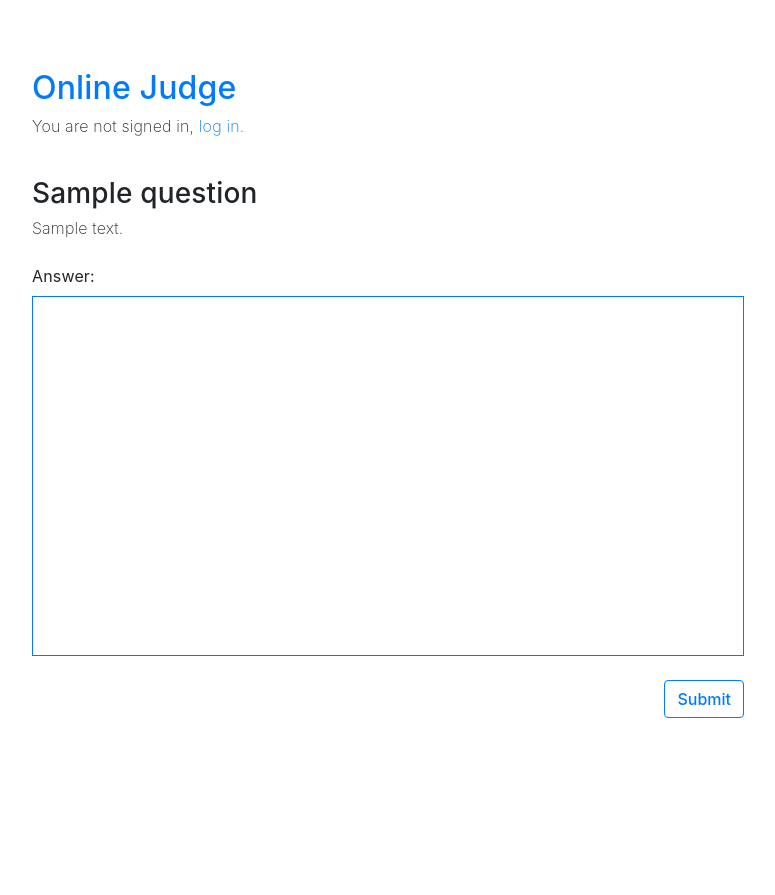
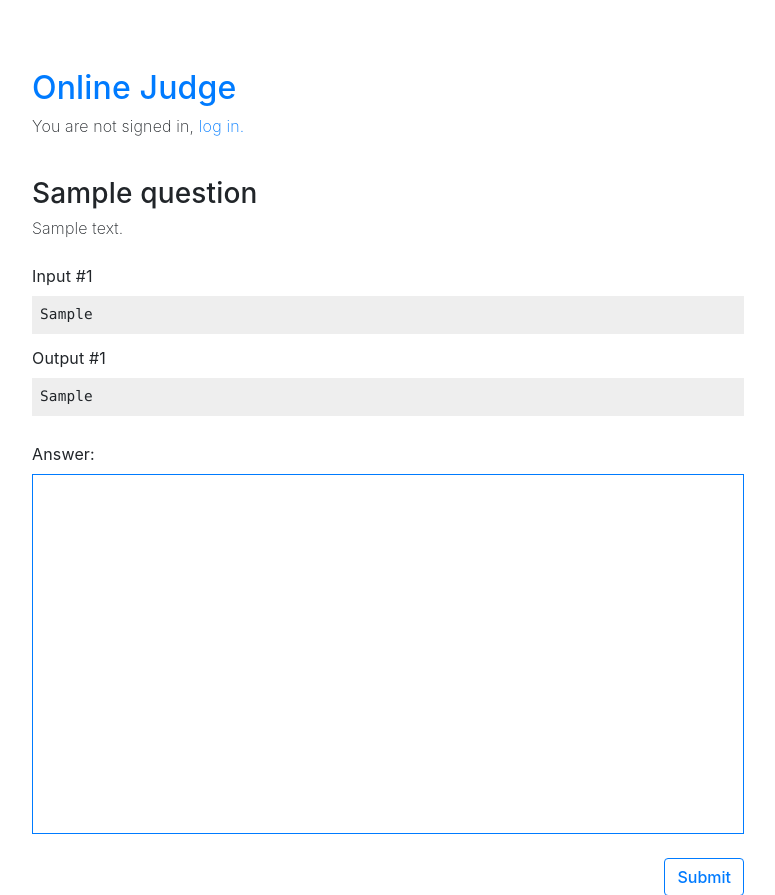
Before and after one commit to ramadistra/tarung-judge, a Django app: template onlinejudge/templates/onlinejudge/detail.html in a window 1280 px wide. Shown: the top 895 px of the page, without its empty margins (248-1023 px from the left). Before the commit the page ends 718 px from the top, so only its background shows below. Run offline with Django 3.2, Linux system fonts and the light colour scheme; the template is opened without the code that fills it: values that come from a table or form of the project are taken from there, others are empty; tables that the repository leaves empty hold one stand-in row (values such as "Sample post"); some libraries are stand-ins or nearby versions.

Commit message:
Cases can now be displayed in the question, by marking it as a sample case.

```diff
--- a/myjudge/static/default.css
+++ b/myjudge/static/default.css
@@ -15,7 +15,7 @@ letter-spacing: .01em;
 .sample{
     background:#eee;
     padding:8px;
-    margin-top:8px;
+    margin: 8px 0 12px 0;
 }
 
 .btn-bd-blue {
--- a/onlinejudge/admin.py
+++ b/onlinejudge/admin.py
@@ -9,7 +9,7 @@ class ChoiceInline(admin.StackedInline):
 
 class QuestionAdmin(admin.ModelAdmin):
     fieldsets = [
-        (None,               {'fields': ['title', 'category', 'difficulty', 'question_body']}),
+        (None,               {'fields': ['title', 'category', 'difficulty', 'description']}),
         ('Details',          {'fields': ['slug', 'published_date']}),
     ]
     inlines = [ChoiceInline]
--- a/onlinejudge/models.py
+++ b/onlinejudge/models.py
@@ -35,7 +35,7 @@ class Question(models.Model):
 
     # Question Body
     title = models.CharField(max_length=64, unique=True, db_index=True)
-    question_body = models.TextField()
+    description = models.TextField()
 
     # Question Details
     slug = models.SlugField(max_length=64, unique=True, db_index=True)
@@ -45,7 +45,11 @@ class Question(models.Model):
 
     @property
     def cases(self):
-        return self.case_set.all()
+        return self.case_set.filter(sample_case=False).all()
+
+    @property
+    def sample_cases(self):
+        return self.case_set.filter(sample_case=True).all()
 
     @property
     def solves(self):
@@ -77,6 +81,7 @@ class Case(models.Model):
     question = models.ForeignKey(Question, on_delete=models.CASCADE)
     stdin = models.TextField()
     stdout = models.TextField()
+    sample_case = models.BooleanField(default=False)
 
 
 class Attempt(models.Model):
--- a/onlinejudge/templates/onlinejudge/detail.html
+++ b/onlinejudge/templates/onlinejudge/detail.html
@@ -6,11 +6,20 @@
 <script src="{% static 'codemirror/mode/python/python.js' %}"></script>
 {% endblock %}
 {% block title %}{{ question.title }}{% endblock %}
+
 {% block body %}
 <h3>{{ question.title }}</h3>
 <div>
-{{ question.question_body|safe }}
+{{ question.description }}
 </div><br>
+{% for case in question.sample_cases %}
+<div style="padding-bottom: 14px;">
+<b>Input #{{ forloop.counter }}</b>
+<pre class="sample">{{ case.stdin }}</pre>
+<b>Output #{{ forloop.counter }}</b>
+<pre class="sample">{{ case.stdout }}</pre>
+</div>
+{% endfor %}
 <strong>Answer: </strong>
 <form action={% url 'submit' question.slug %} method=post style="margin-top: 0.5em;">
     {% csrf_token %}
```
Also changed, not shown: onlinejudge/migrations/0003_auto_20171011_1931.py (added).
